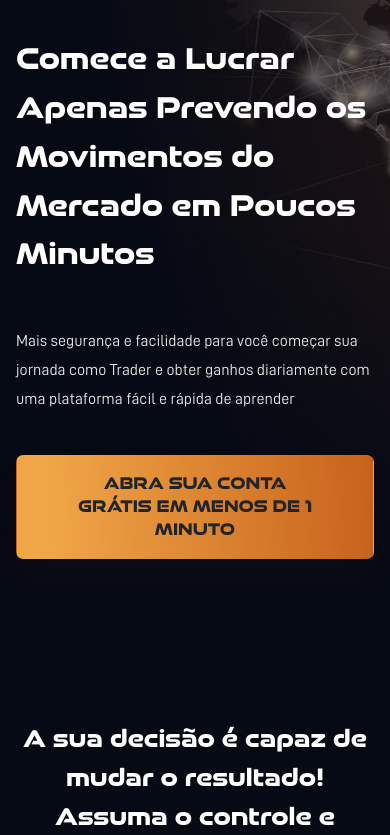
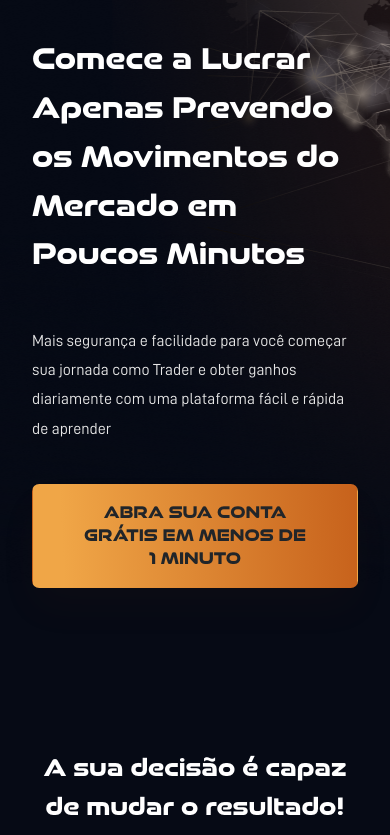
Before and after one commit to CaioAbra/Atlas, a plain HTML site: page index.html in a window 390 px wide. Shown: the part 195-1030 px from the top of the page. Drawn offline with nearby package versions, Linux system fonts and the light colour scheme.

Commit message:
padding container in mobile

```diff
--- a/style.css
+++ b/style.css
@@ -73,11 +73,9 @@ body {
 
 .container {
     @media screen and (max-width:768px) {
-        padding-left: 1rem;
-        padding-right: 1rem;
+        padding-left: 2rem !important;
+        padding-right: 2rem !important;
     }
-
-    ;
 }
 
 section.hero {
```
